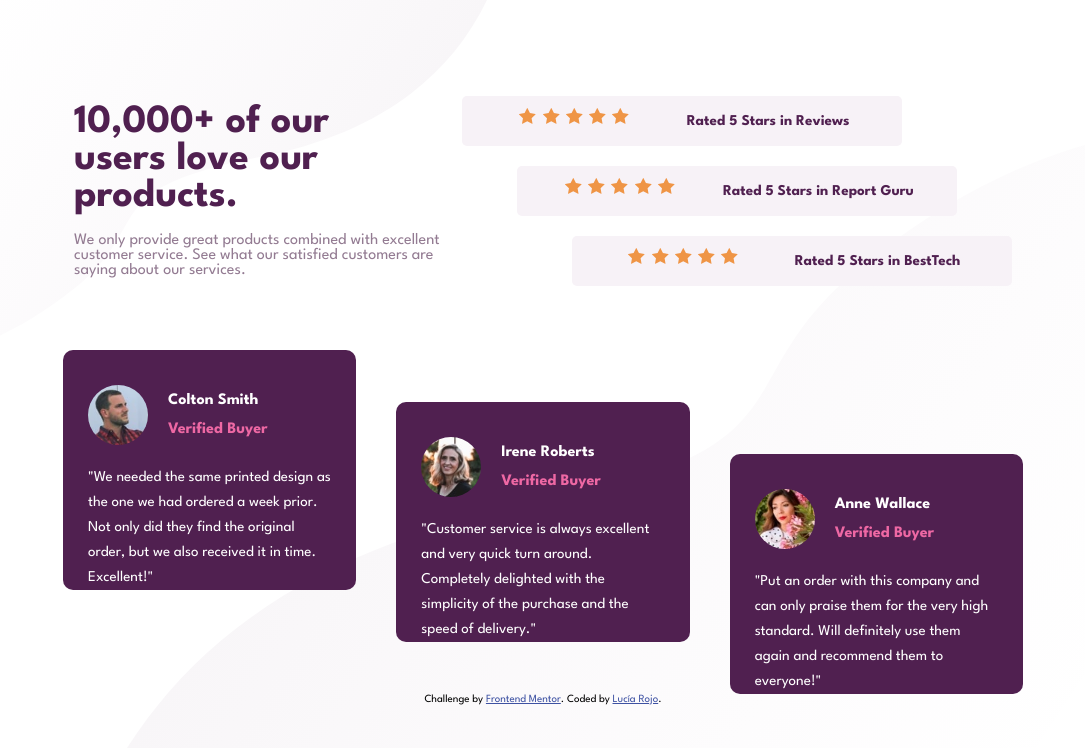
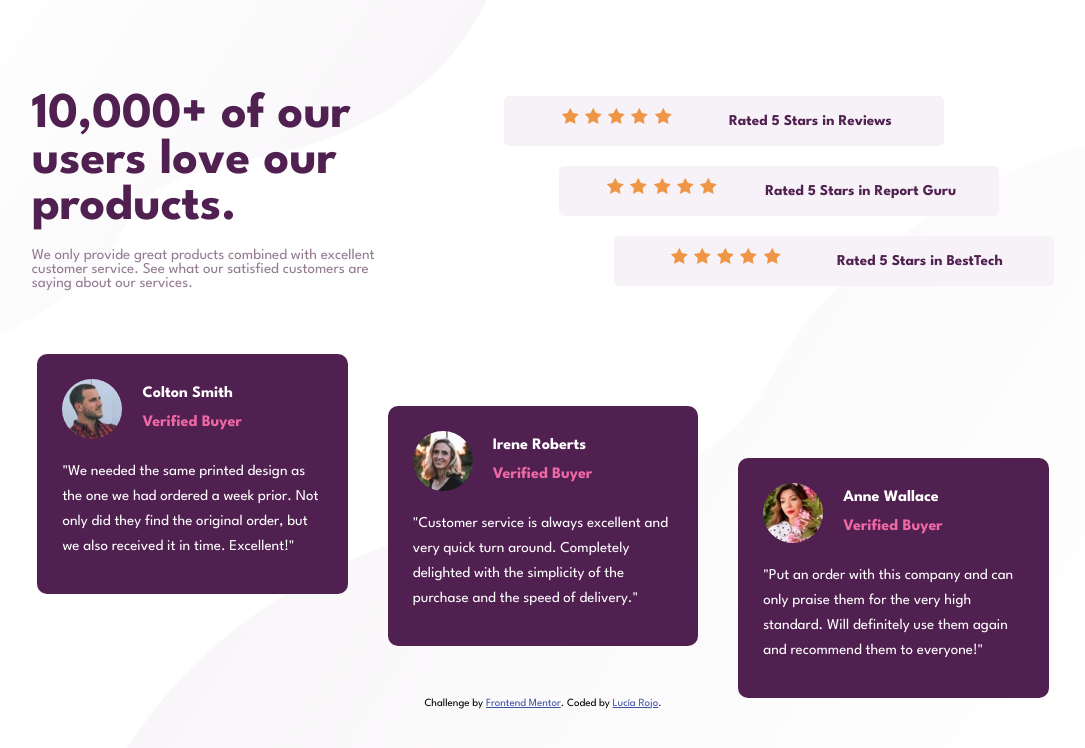
Before and after one commit to LuciRojo/Frontend-Mentor-Social-proof-section, a plain HTML site: page index.html in a window 1280 px wide. Shown: the whole page, without its empty margins (97-1182 px from the left). Drawn offline with Linux system fonts and the light colour scheme.

Commit message:
Arreglos

```diff
--- a/style.css
+++ b/style.css
@@ -46,18 +46,18 @@ main{
     display: flex;
     justify-content: space-around;
     align-items: center;
-    width: 75%;
+    width: 90%;
 }
 
 .text h1{
     margin-bottom: 5%;
     font-weight: bold;
-    font-size: 40px;
+    font-size: 50px;
     color: var(--VeryDMagenta);
 }
 
 .text p{
-    font-size: 0,95rem;
+    font-size: 15px;
     line-height: 1,5rem;
     color: var(--DarkGrayishMagenta);
 
@@ -111,7 +111,7 @@ main{
     display: flex;
     margin-top: 5%;
     height: 43vh;
-    width: 75%;
+    width: 79%;
     flex-direction: row;
     column-gap: 40px;
 }
@@ -121,7 +121,7 @@ main{
 }
 
 .card{
-    padding: 35px 25px;
+    padding: 25px 25px;
     width: 370px;
     height: 240px;
     line-height: 1.5rem;
```
